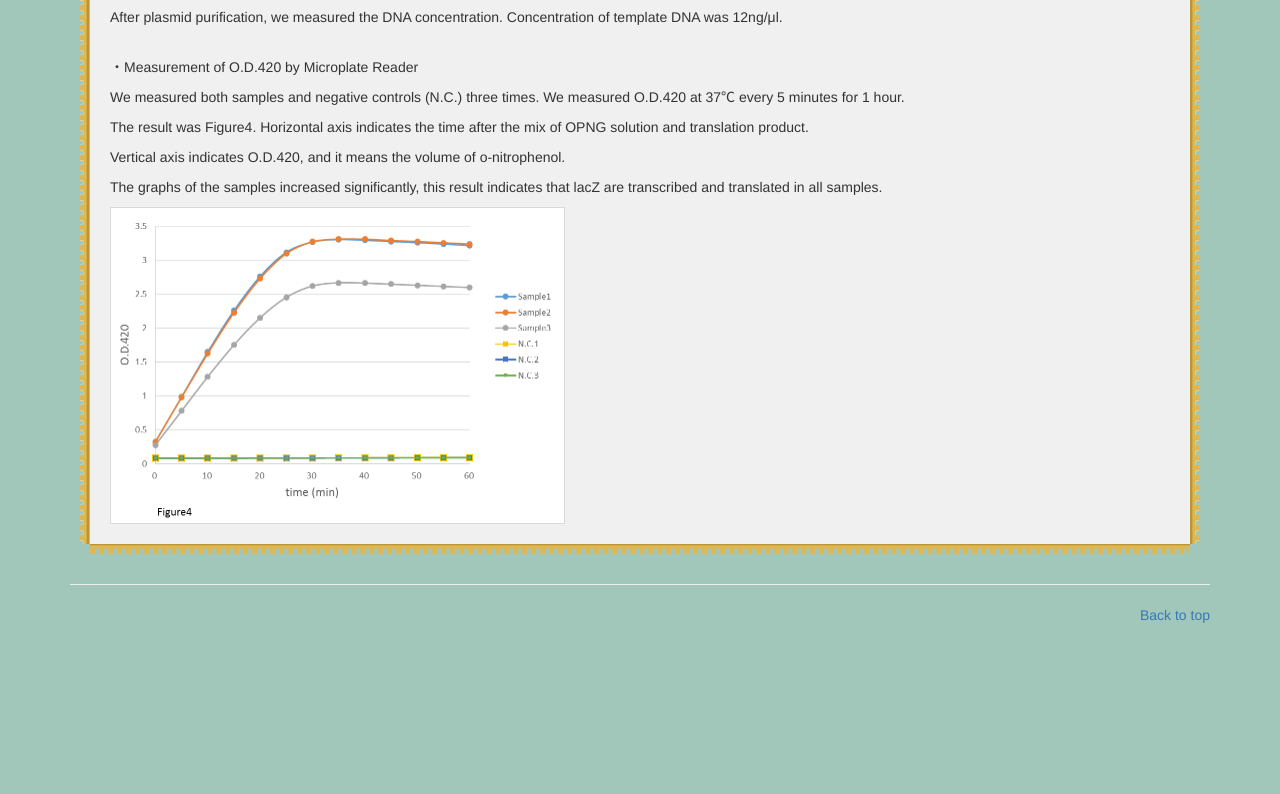
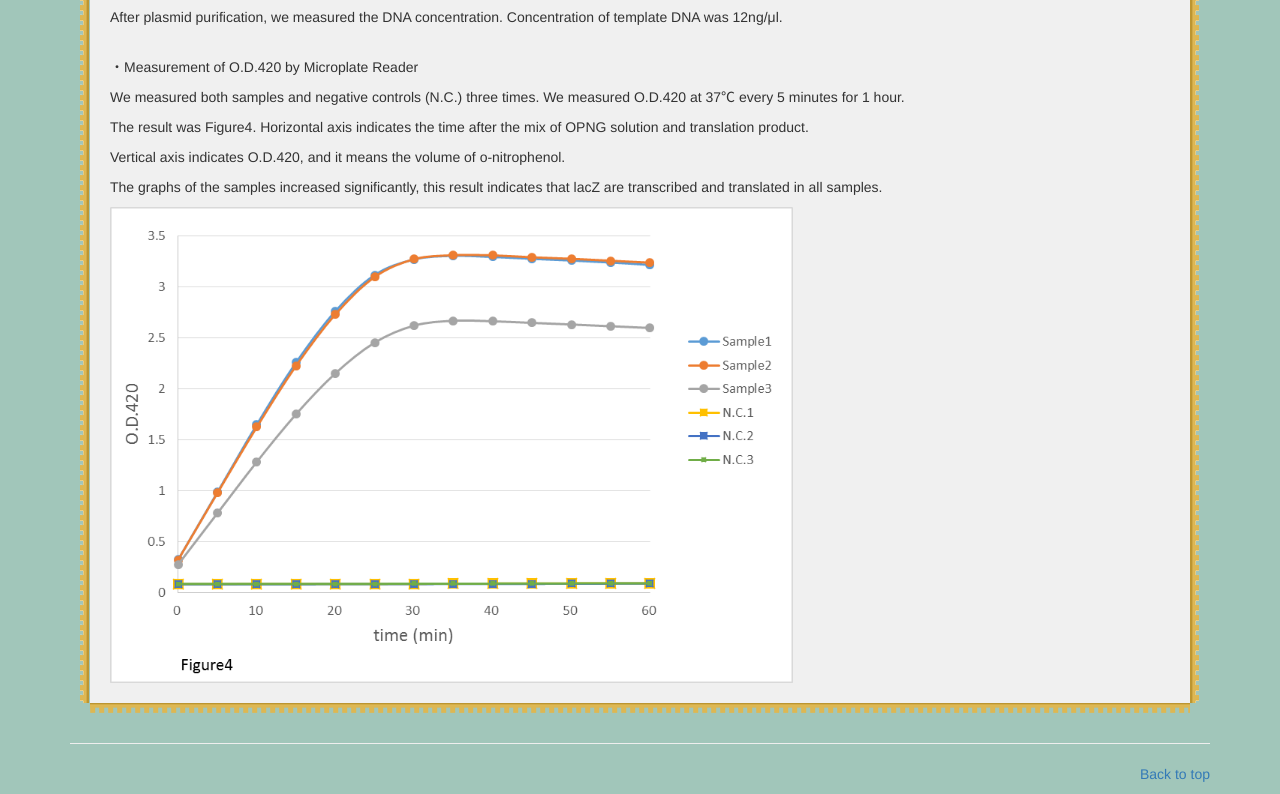
Before and after one commit to biomodtsukuba/biomodtsukuba.github.io, a plain HTML site: page Result.html in a window 1280 px wide. Shown: the part 1155-1949 px from the top of the page. Before the commit the page ends 1790 px from the top, so only its background shows below. Drawn offline with nearby package versions, Linux system fonts and the light colour scheme.

Commit message:
hihara
fix

```diff
--- a/Result.html
+++ b/Result.html
@@ -88,7 +88,7 @@
                                         <p> Vertical axis indicates O.D.420, and it means the volume of o-nitrophenol.</p>
                                         <p> The graphs of the samples increased significantly, this result indicates that lacZ are transcribed and translated in all samples.</p>
                                         <p></p>
-<img src="images/Figure4.png" alt="Figure4.png" width="455" height="317" />
+<img src="images/Figure4.png" alt="Figure4.png" width="683" height="476" />
 
 				</div>
 			</div>
```
